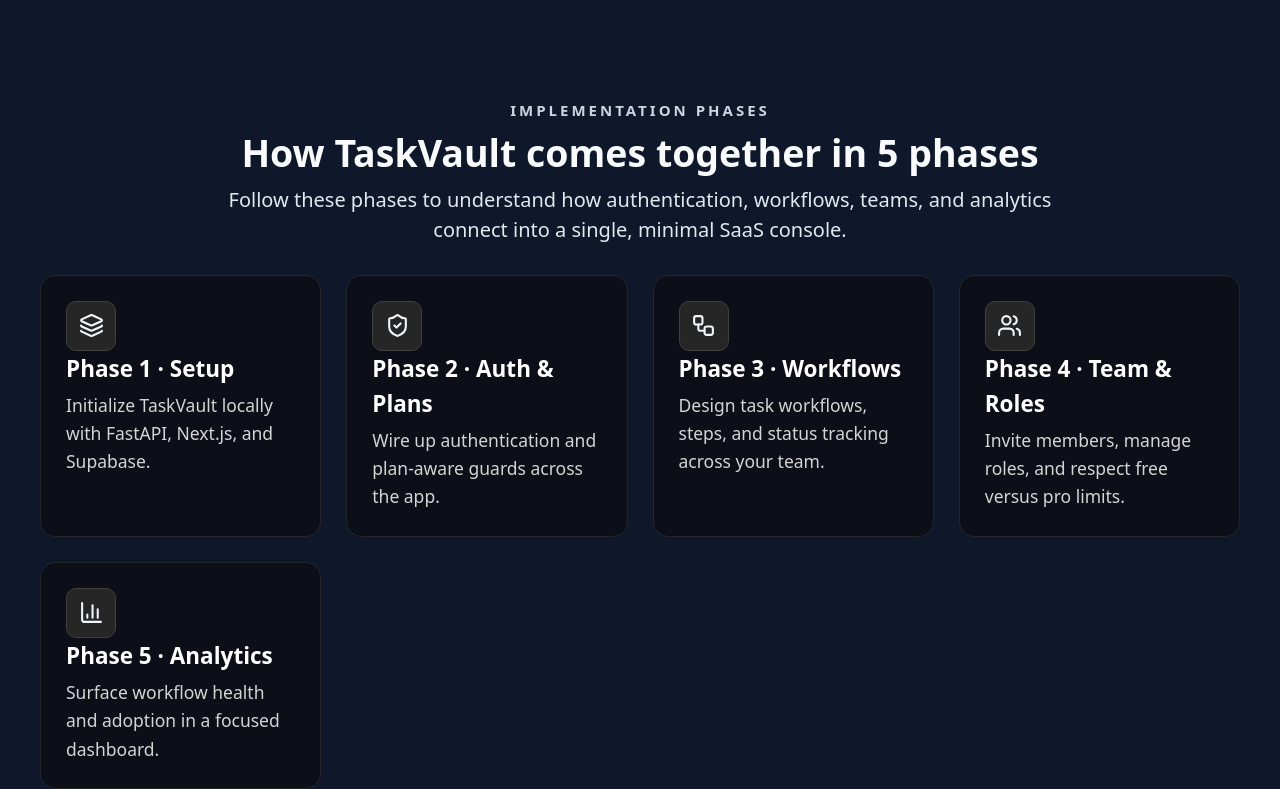
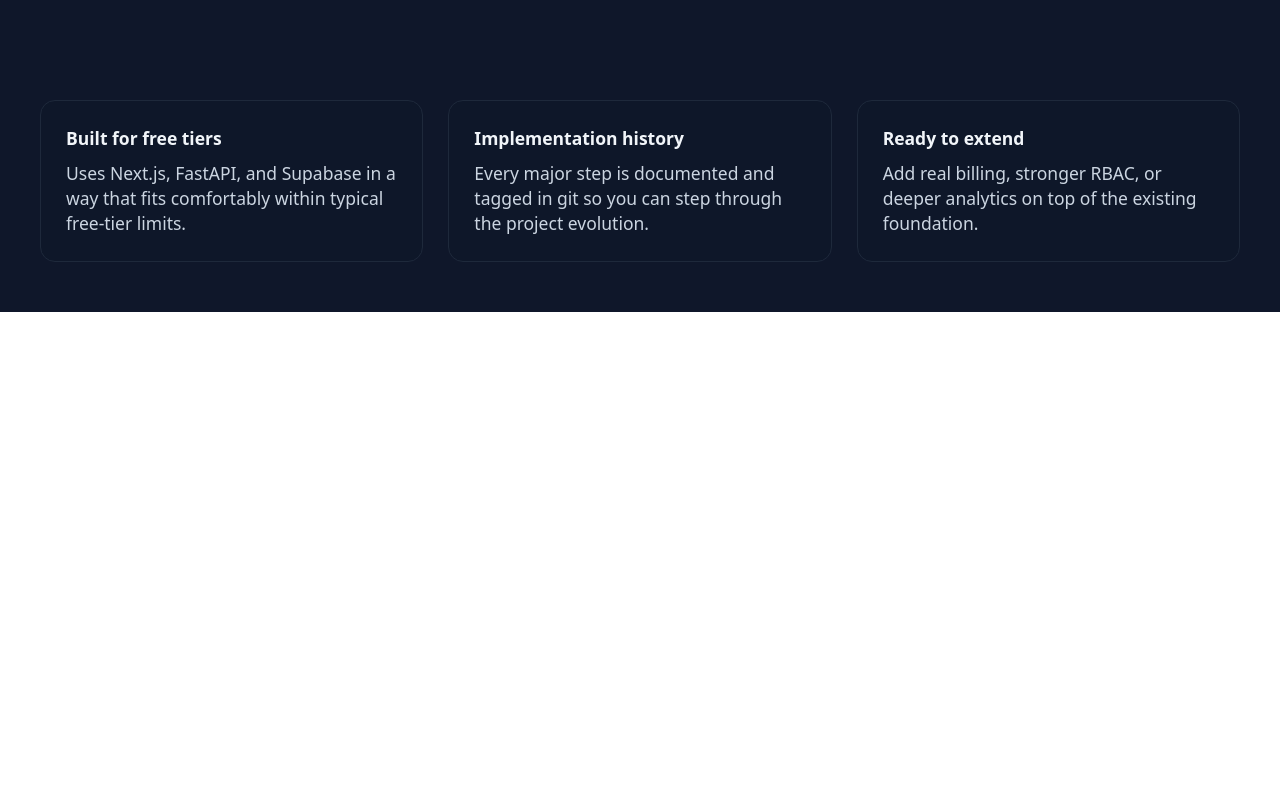
Before and after one commit to yskhub/TaskVault, a Next.js app in the folder taskvault-frontend/: page / in a window 1280 px wide. Shown: the part 1050-1839 px from the top of the page. After the commit the page ends 1362 px from the top, so only its background shows below. Built offline with nearby package versions, Linux system fonts and the light colour scheme.

Commit message:
Remove implementation phases section from homepage

```diff
--- a/taskvault-frontend/app/page.tsx
+++ b/taskvault-frontend/app/page.tsx
@@ -2,15 +2,7 @@
 
 import Link from "next/link";
 import { motion } from "framer-motion";
-import {
-  Layers,
-  ShieldCheck,
-  Workflow,
-  Users,
-  BarChart3,
-  KeyRound,
-  CreditCard,
-} from "lucide-react";
+import { Workflow, Users, BarChart3, KeyRound, CreditCard } from "lucide-react";
 import { SpotlightCard } from "@/components/ui/spotlight-card";
 
 const sections = [
@@ -53,39 +45,6 @@ const sections = [
     description: "Visualize workflows, step statuses, and team composition.",
     icon: BarChart3,
     spotlightColor: "rgba(251, 191, 36, 0.25)",
-  },
-];
-
-const phases = [
-  {
-    title: "Phase 1 · Setup",
-    description: "Initialize TaskVault locally with FastAPI, Next.js, and Supabase.",
-    icon: Layers,
-    spotlightColor: "rgba(148, 163, 184, 0.3)",
-  },
-  {
-    title: "Phase 2 · Auth & Plans",
-    description: "Wire up authentication and plan-aware guards across the app.",
-    icon: ShieldCheck,
-    spotlightColor: "rgba(56, 189, 248, 0.25)",
-  },
-  {
-    title: "Phase 3 · Workflows",
-    description: "Design task workflows, steps, and status tracking across your team.",
-    icon: Workflow,
-    spotlightColor: "rgba(129, 140, 248, 0.25)",
-  },
-  {
-    title: "Phase 4 · Team & Roles",
-    description: "Invite members, manage roles, and respect free versus pro limits.",
-    icon: Users,
-    spotlightColor: "rgba(96, 165, 250, 0.25)",
-  },
-  {
-    title: "Phase 5 · Analytics",
-    description: "Surface workflow health and adoption in a focused dashboard.",
-    icon: BarChart3,
-    spotlightColor: "rgba(45, 212, 191, 0.25)",
   },
 ];
 
@@ -176,51 +135,6 @@ export default function Home() {
         </motion.section>
 
         <motion.section
-          className="mt-4 space-y-6"
-          initial={{ opacity: 0, y: 10 }}
-          animate={{ opacity: 1, y: 0 }}
-          transition={{ duration: 0.45, ease: "easeOut", delay: 0.16 }}
-        >
-          <div className="text-center space-y-2">
-            <p className="text-xs font-semibold uppercase tracking-[0.2em] text-slate-300">
-              Implementation Phases
-            </p>
-            <h2 className="text-2xl sm:text-3xl font-bold text-slate-50">
-              How TaskVault comes together in 5 phases
-            </h2>
-            <p className="text-sm sm:text-base text-slate-200 max-w-2xl mx-auto">
-              Follow these phases to understand how authentication, workflows, teams, and analytics
-              connect into a single, minimal SaaS console.
-            </p>
-          </div>
-
-          <div className="grid grid-cols-1 gap-5 md:grid-cols-2 lg:grid-cols-3 xl:grid-cols-4 2xl:grid-cols-5">
-            {phases.map((phase) => {
-              const Icon = phase.icon;
-              return (
-                <SpotlightCard
-                  key={phase.title}
-                  className="p-5 h-full flex flex-col gap-4 bg-neutral-950/60"
-                  spotlightColor={phase.spotlightColor}
-                >
-                  <div className="h-10 w-10 flex items-center justify-center rounded-lg bg-neutral-800 border border-neutral-700">
-                    <Icon className="h-5 w-5 text-slate-100" />
-                  </div>
-                  <div>
-                    <h3 className="text-base sm:text-lg font-semibold text-white mb-1">
-                      {phase.title}
-                    </h3>
-                    <p className="text-sm text-neutral-300 leading-relaxed">
-                      {phase.description}
-                    </p>
-                  </div>
-                </SpotlightCard>
-              );
-            })}
-          </div>
-        </motion.section>
-
-        <motion.section
           className="mt-4 grid gap-5 md:grid-cols-3 text-sm text-slate-300"
           initial={{ opacity: 0, y: 10 }}
           animate={{ opacity: 1, y: 0 }}
```
